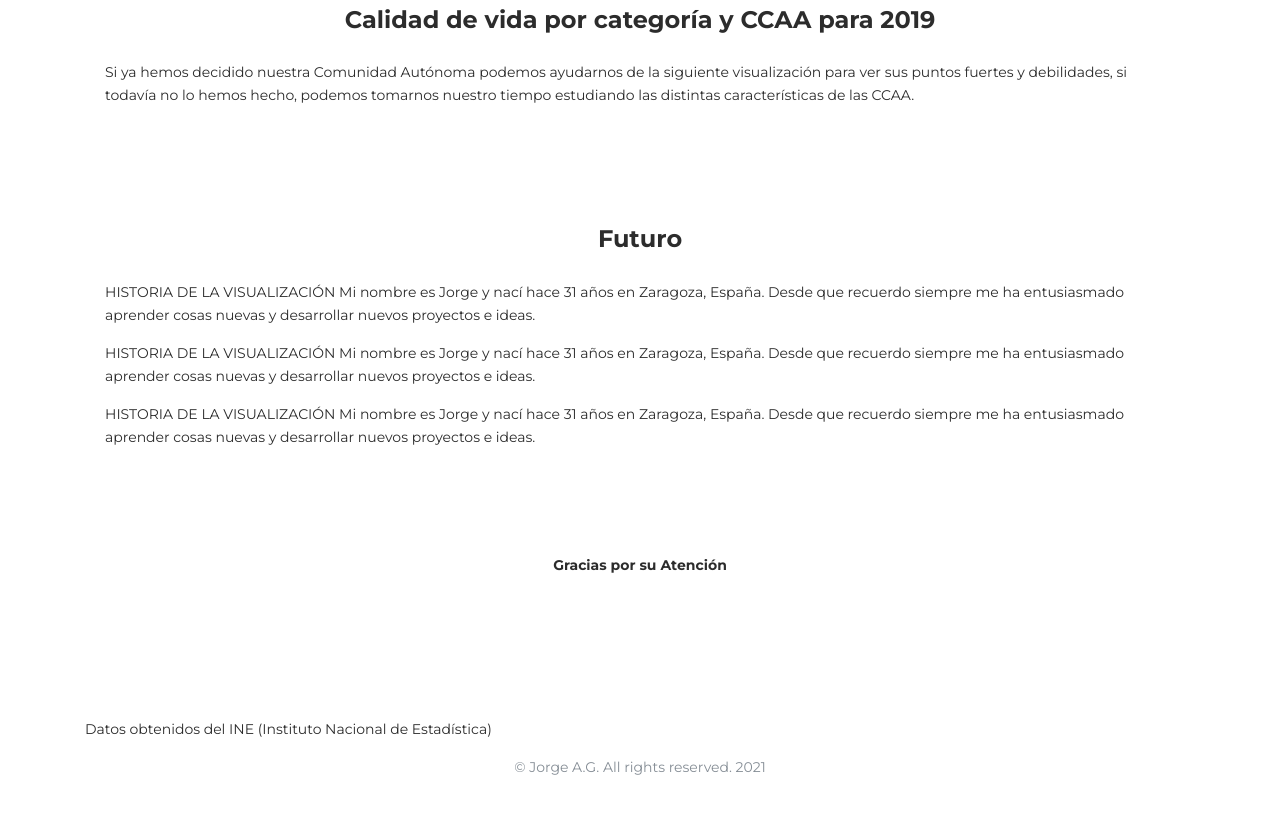
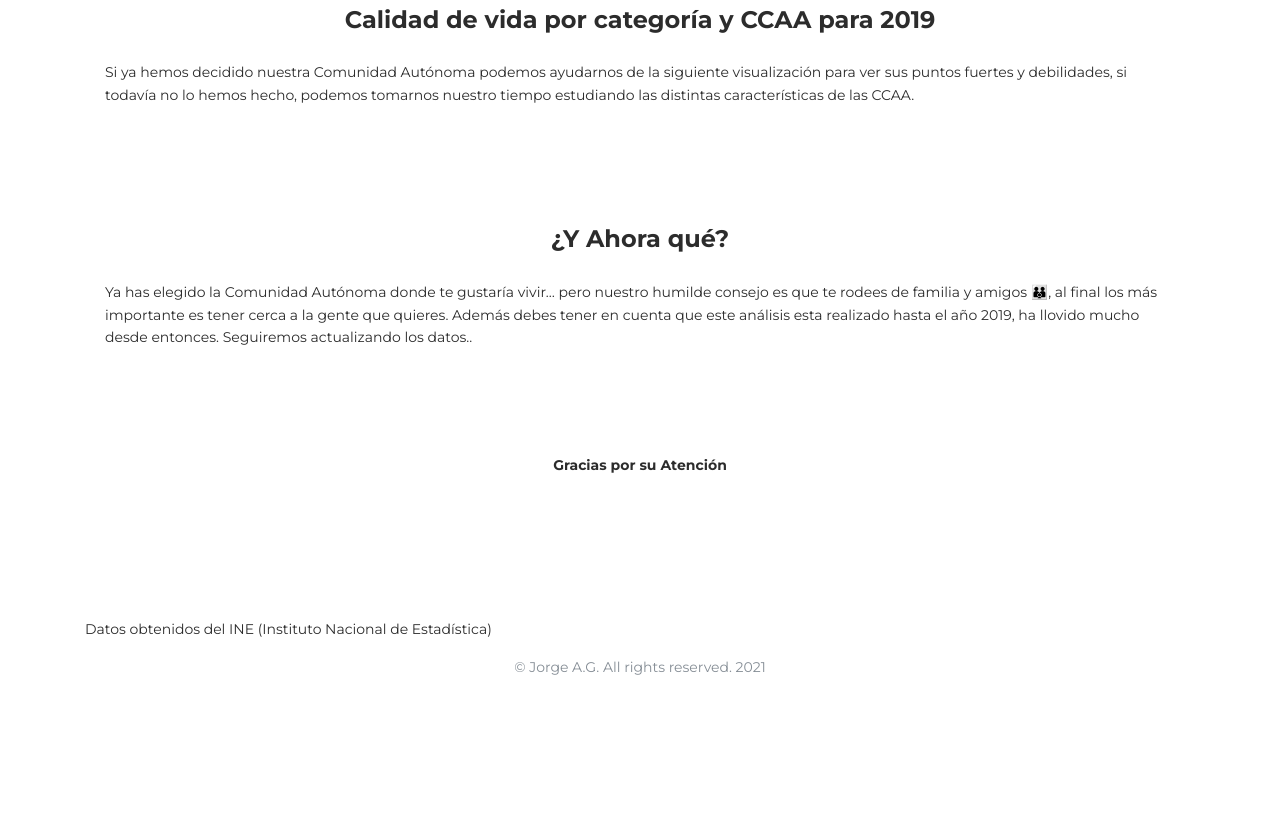
Before and after one commit to jorgealgrauoc/jorgealgrauoc_PEC_2.github.io, a plain HTML site: page index.html in a window 1280 px wide. Shown: the part 3156-3969 px from the top of the page. After the commit the page ends 3875 px from the top, so only its background shows below. Drawn offline with nearby package versions, Linux system fonts and the light colour scheme; a script that the page names is missing.

Commit message:
Update index.html

```diff
--- a/index.html
+++ b/index.html
@@ -166,20 +166,14 @@ Ya casi hemos decidido cuál es nuestra CCAA preferida...🎉</p>
                                 <script src="https://public.flourish.studio/resources/embed.js"></script>
                             </div>
                             <div class="section" id="Futuro">
-                                <div class="h4 text-center mb-4 title"> Futuro
+                                <div class="h4 text-center mb-4 title"> ¿Y Ahora qué?
                                 </div>
 
-                                <p>HISTORIA DE LA VISUALIZACIÓN Mi nombre es Jorge y nací hace 31 años en Zaragoza,
-                                    España. Desde que recuerdo siempre me ha entusiasmado aprender cosas nuevas y
-                                    desarrollar nuevos proyectos e ideas.</p>
+                                <p>Ya has elegido la Comunidad Autónoma donde te gustaría vivir… pero nuestro humilde consejo es que te rodees de familia y amigos 👪, al final los más importante es tener cerca a la gente que quieres.
 
-                                <p>HISTORIA DE LA VISUALIZACIÓN Mi nombre es Jorge y nací hace 31 años en Zaragoza,
-                                    España. Desde que recuerdo siempre me ha entusiasmado aprender cosas nuevas y
-                                    desarrollar nuevos proyectos e ideas.</p>
+Además debes tener en cuenta que este análisis esta realizado hasta el año 2019, ha llovido mucho desde entonces. Seguiremos actualizando los datos..</p>
 
-                                <p>HISTORIA DE LA VISUALIZACIÓN Mi nombre es Jorge y nací hace 31 años en Zaragoza,
-                                    España. Desde que recuerdo siempre me ha entusiasmado aprender cosas nuevas y
-                                    desarrollar nuevos proyectos e ideas.</p>
+
 
                             </div>
 
```
